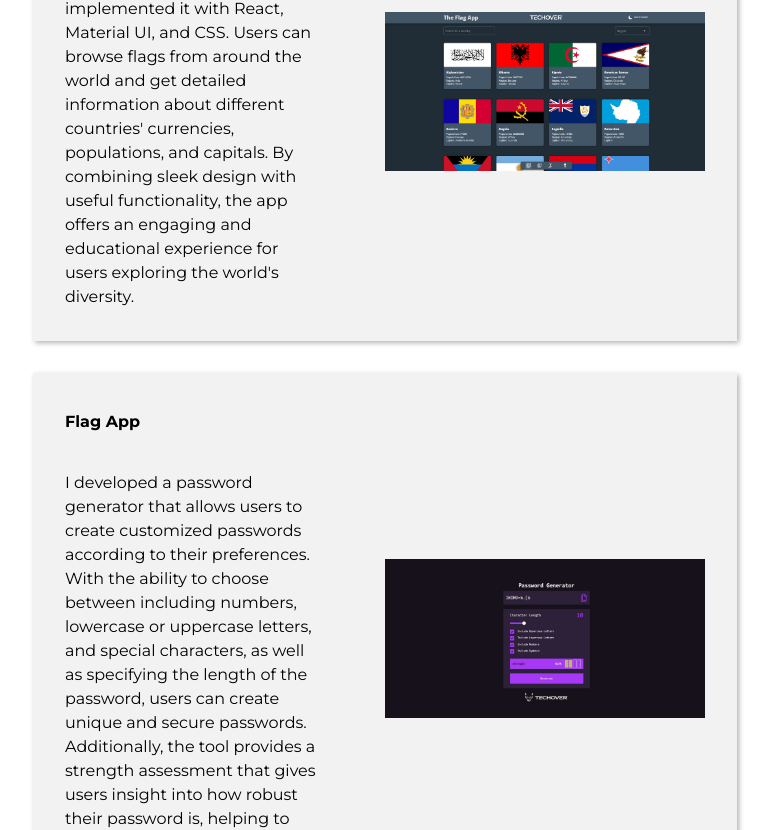
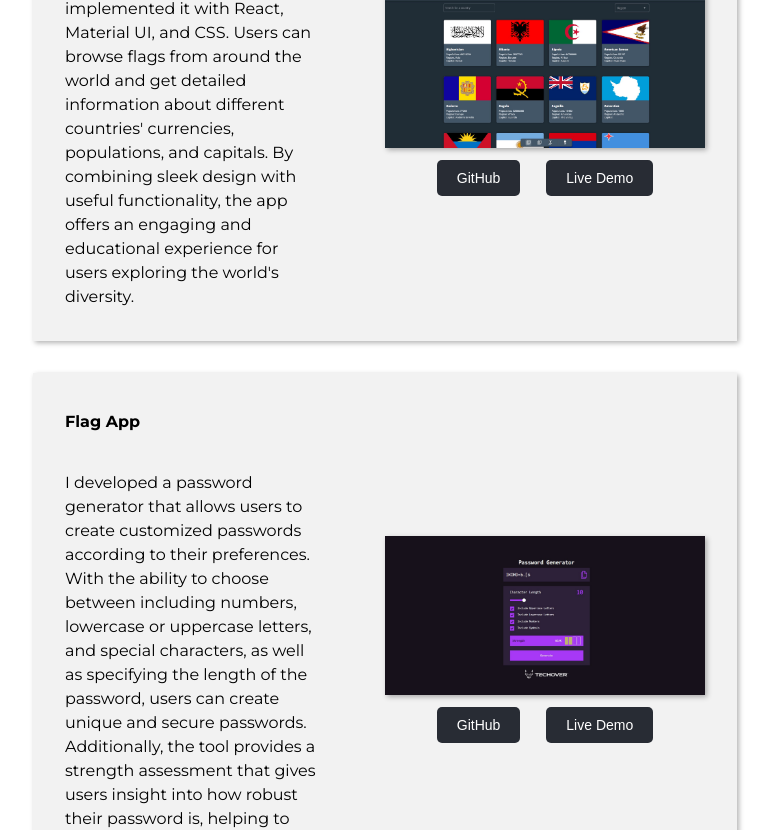
Before and after one commit to LindqvistTobias/portfolio-v2, a React (Vite) app: page / in a window 1280 px wide. Shown: the part 1872-2702 px from the top of the page, without its empty margins (255-1028 px from the left). Built offline with nearby package versions, Linux system fonts and the light colour scheme.

Commit message:
Added more buttons and links

```diff
--- /dev/null
+++ b/src/components/button/ButtonProject.jsx
@@ -0,0 +1,33 @@
+import React from 'react';
+import styled from 'styled-components';
+
+const StyledButton = styled.button`
+  padding: 10px 20px;
+  font-size: 14px;
+  border-radius: 5px;
+  border: none;
+  background-color: #282c34; /* Dark background color */
+  color: #fff;
+  cursor: pointer;
+  outline: none;
+  margin: 5px;
+  transition: all 0.3s ease;
+
+  &:hover {
+    background-color: #61dafb; /* Light blue color on hover */
+    color: #282c34;
+  }
+`;
+
+const ButtonProject = ({ children, href, ...props }) => {
+    if (href) {
+      return (
+        <a href={href} target="_blank" rel="noopener noreferrer">
+          <StyledButton {...props}>{children}</StyledButton>
+        </a>
+      );
+    }
+    return <StyledButton {...props}>{children}</StyledButton>;
+  };
+
+export default ButtonProject;
--- a/src/components/projectCard/ProjectCard.css
+++ b/src/components/projectCard/ProjectCard.css
@@ -7,6 +7,7 @@
     padding: 1rem 2rem;
     margin-bottom: 2rem;
     box-shadow: 2px 2px 5px rgba(0, 0, 0, 0.3);
+    overflow: hidden;
 }
 
 .project-image {
@@ -16,4 +17,10 @@
 .project-image img {
     width: 100%;
     height: auto;
+    box-shadow: 2px 2px 5px rgba(0, 0, 0, 0.3);
 }
+
+.button-container {
+    display: flex;
+    gap: 1rem;
+}
--- a/src/components/projectCard/ProjectCard.jsx
+++ b/src/components/projectCard/ProjectCard.jsx
@@ -1,5 +1,6 @@
 import "./ProjectCard.css";
 import React from "react";
+import ButtonProject from "../button/ButtonProject";
 
 const ProjectCard = ({ project }) => {
   return (
@@ -10,6 +11,10 @@ const ProjectCard = ({ project }) => {
       </div>
       <div className="project-image">
         <img src={project.img} alt={project.name} />
+        <div className="button-container">
+         <ButtonProject href={project.githubLink}>GitHub</ButtonProject>
+          <ButtonProject href={project.demoLink}>Live Demo</ButtonProject>
+        </div>
       </div>
     </div>
   );
--- a/src/components/projects/Projects.jsx
+++ b/src/components/projects/Projects.jsx
@@ -9,21 +9,27 @@ const projectSpotify = {
   name: "Spotify clone",
   text: "I created a Spotify clone focusing on providing a user-friendly experience for both mobile and desktop. Using React and Material UI, I integrated the Spotify API to allow users to play music and explore their personal playlists directly from the browser. The result is a smooth and responsive platform for music enthusiasts to enjoy their favorite tunes wherever they are.",
   skills: ["react", "js", "node.js", "mui", "API"],
-  img: spotifyCloneImage
+  img: spotifyCloneImage,
+  githubLink: "https://github.com/LindqvistTobias/spotifyclone",
+  demoLink: "https://tl-spotify-clone.netlify.app"
 }
 
 const projectRestAPI = {
   name: "Flag App",
   text: "I developed a flag app using a REST Countries API and implemented it with React, Material UI, and CSS. Users can browse flags from around the world and get detailed information about different countries' currencies, populations, and capitals. By combining sleek design with useful functionality, the app offers an engaging and educational experience for users exploring the world's diversity.",
   skills: ["react", "js", "node.js", "mui", "API"],
-  img: flagAppImage
+  img: flagAppImage,
+  githubLink: "https://github.com/LindqvistTobias/flag-project",
+  demoLink: "https://tl-flag-project.netlify.app/"
 }
 
 const projectPasswordGenerator = {
   name: "Flag App",
   text: "I developed a password generator that allows users to create customized passwords according to their preferences. With the ability to choose between including numbers, lowercase or uppercase letters, and special characters, as well as specifying the length of the password, users can create unique and secure passwords. Additionally, the tool provides a strength assessment that gives users insight into how robust their password is, helping to ensure a high level of security for their accounts and data.",
   skills: ["react", "js", "node.js", "mui", "API"],
-  img: passwordGeneratorImage
+  img: passwordGeneratorImage,
+  githubLink: "https://github.com/username/repo",
+  demoLink: ""
 }
 
 const Projects = () => {
```
